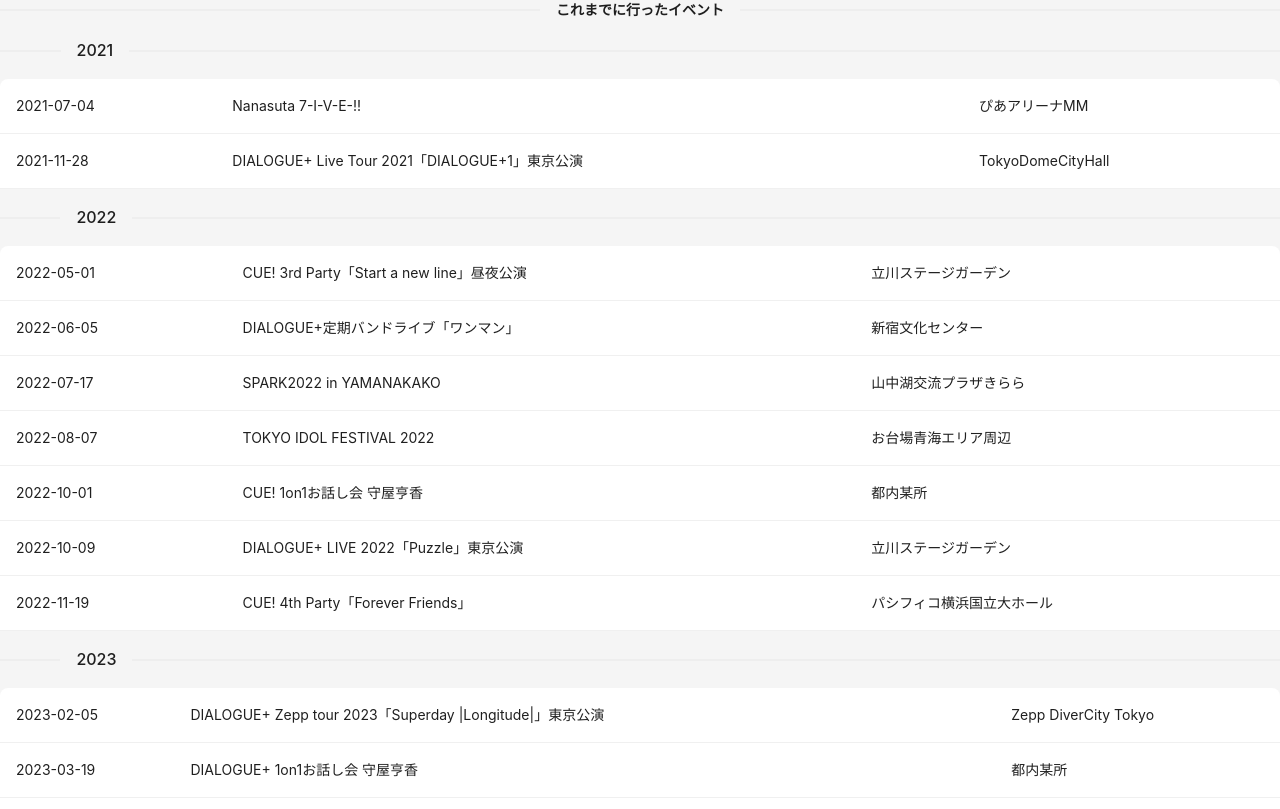
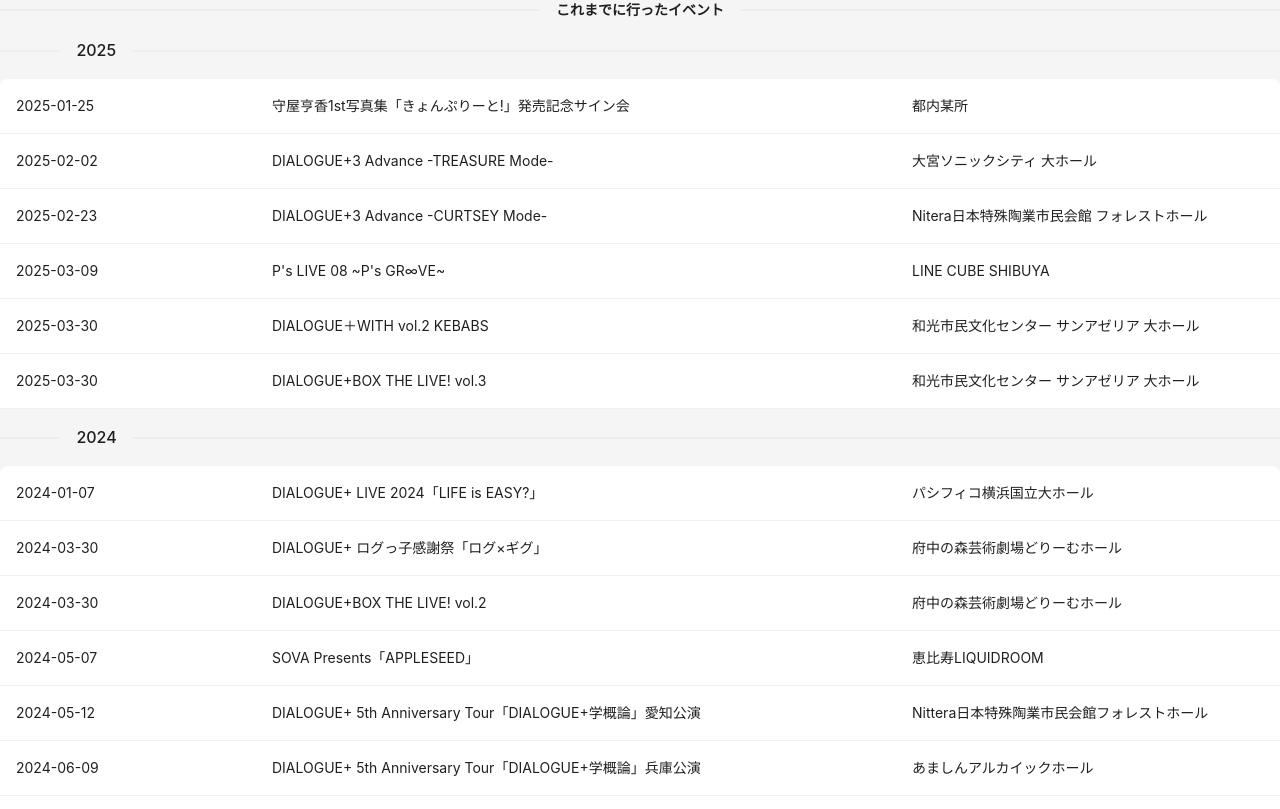
Before and after one commit to h-yki/HomePage-beta, a React (Create React App) app: page /Eventlog in a window 1280 px wide. Shown: the part 331-1140 px from the top of the page. Built offline with nearby package versions, Linux system fonts and the light colour scheme.

Commit message:
イベントログで年度が新しいほど上に表示するように変更

```diff
--- a/src/Contents/About.jsx
+++ b/src/Contents/About.jsx
@@ -5,17 +5,19 @@
 const { Text } = Typography;
 
 const syozoku = [
-  "筑波大学大学院 理工情報生命学術院 システム情報工学研究群 情報理工学位プログラム (予定)",
+  "筑波大学大学院 理工情報生命学術院 システム情報工学研究群 情報理工学位プログラム (2025.04~)",
   "Edge Computing Lab (2024.04~)",
   "筑波大学 情報学群 情報科学類 (2021.04 ~ 2025.03)",
 ];
 const interest = [
   "コンピュータアーキテクチャ",
+  "データ通信,伝送/放送",
   "組み込み開発",
   "女性声優",
 ];
 const resarch = [
-  "ストリームデータロスレス圧縮に関する研究"
+  "ストリームデータロスレス圧縮に関する研究",
+  "変分オートエンコーダを用いた画像の特徴抽出に関する研究"
 ];
 const lang = [
   "日本語",
@@ -24,6 +26,7 @@
   "Python"
 ];
 const experience = [
+  "筑波大学 enPiT2 参加 (2023年度)",
   "アジャイル形式によるチーム開発",
   "Reactを用いたWebアプリ開発",
   "基本的なGitの操作",
--- a/src/Contents/Eventlog.jsx
+++ b/src/Contents/Eventlog.jsx
@@ -10,16 +10,19 @@
     title: 'とき',
     dataIndex: 'date',
     key: 'date',
+    width: '20%',
   },
   {
     title: '公演名',
     dataIndex: 'performance',
     key: 'performance',
+    width: '50%',
   },
   {
     title: 'ところ',
     dataIndex: 'place',
     key: 'place',
+    width: '30%',
   },
 ];
 
@@ -28,25 +31,25 @@
     <>
     <h2>Event Log</h2>
     <Divider orientation="center"><Text strong>これまでに行ったイベント</Text></Divider>
-    <div className="2021" id='2021'>
-      <Divider orientation="left">2021</Divider>
-      <Table columns={columns} dataSource={Events_2021} pagination={false} showHeader={false} />
+    <div className="2025" id='2025'>
+      <Divider orientation="left">2025</Divider>
+      <Table columns={columns} dataSource={Events_2025} pagination={false} showHeader={false} />
+    </div>
+    <div className="2024" id='2024'>
+      <Divider orientation="left">2024</Divider>
+      <Table columns={columns} dataSource={Events_2024} pagination={false} showHeader={false} />
+    </div>
+    <div className="2023" id='2023'>
+      <Divider orientation="left">2023</Divider>
+      <Table columns={columns} dataSource={Events_2023} pagination={false} showHeader={false} />
     </div>
     <div className="2022" id='2022'>
       <Divider orientation="left">2022</Divider>
       <Table columns={columns} dataSource={Events_2022} pagination={false} showHeader={false} />
     </div>
-    <div className="2023" id='2023'>
-      <Divider orientation="left">2023</Divider>
-      <Table columns={columns} dataSource={Events_2023} pagination={false} showHeader={false} />
-    </div>
-    <div className="2024" id='2024'>
-      <Divider orientation="left">2024</Divider>
-      <Table columns={columns} dataSource={Events_2024} pagination={false} showHeader={false} />
-    </div>
-    <div className="2025" id='2025'>
-      <Divider orientation="left">2025</Divider>
-      <Table columns={columns} dataSource={Events_2025} pagination={false} showHeader={false} />
+    <div className="2021" id='2021'>
+      <Divider orientation="left">2021</Divider>
+      <Table columns={columns} dataSource={Events_2021} pagination={false} showHeader={false} />
     </div>
     </>
   );
--- a/src/Data/EventDataBase.jsx
+++ b/src/Data/EventDataBase.jsx
@@ -236,4 +236,14 @@
       performance: "P's LIVE 08 ~P's GR∞VE~",
       place: "LINE CUBE SHIBUYA",
     },
+    {
+      date: "2025-03-30",
+      performance: "DIALOGUE＋WITH vol.2 KEBABS",
+      place: "和光市民文化センター サンアゼリア 大ホール",
+    },
+    {
+      date: "2025-03-30",
+      performance: "DIALOGUE+BOX THE LIVE! vol.3",
+      place: "和光市民文化センター サンアゼリア 大ホール",
+    },
   ];
```
